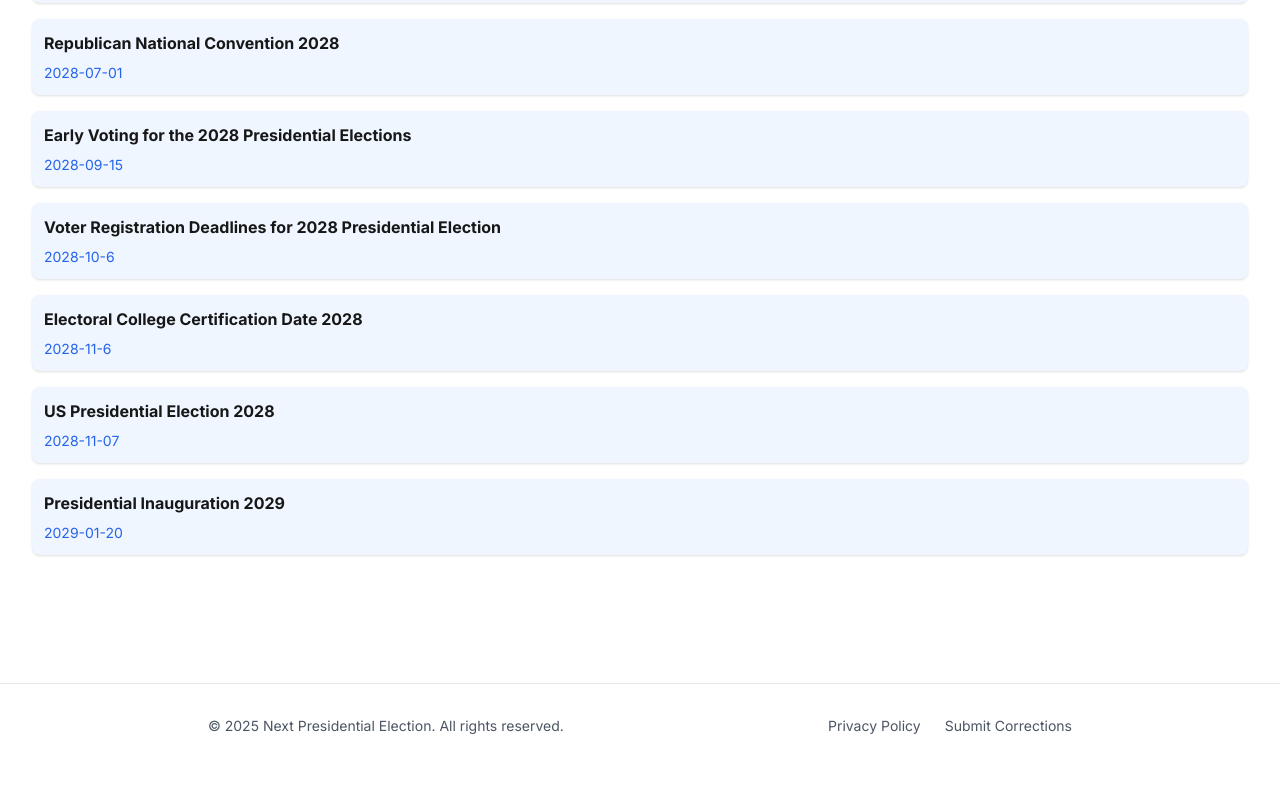
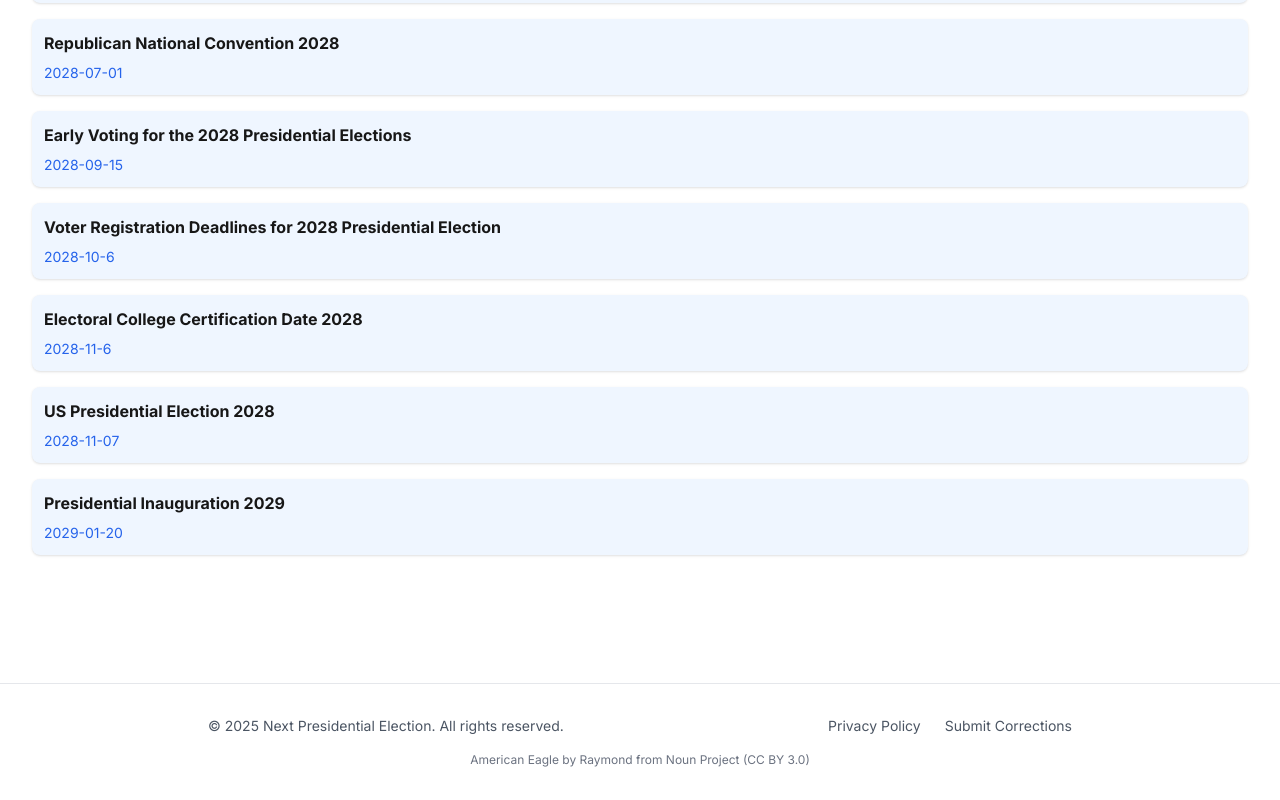
Before and after one commit to AdventureBear/inauguration-countdown, a Next.js app: page / in a window 1280 px wide. Shown: the part 625-1425 px from the top of the page. Before the commit the page ends 1393 px from the top, so only its background shows below. Built offline with nearby package versions, Linux system fonts and the light colour scheme.

Commit message:
Add attribution for American Eagle icon in Footer

```diff
--- a/components/Footer.tsx
+++ b/components/Footer.tsx
@@ -29,6 +29,9 @@ export default function Footer() {
                         </ul>
                     </nav>
                 </div>
+                <div className="mt-4 text-xs text-center text-gray-500 dark:text-gray-500">
+                    American Eagle by Raymond from <a href="https://thenounproject.com/browse/icons/term/american-eagle/" target="_blank" rel="noopener noreferrer" title="American Eagle Icons" className="hover:text-blue-600 dark:hover:text-blue-400">Noun Project</a> (CC BY 3.0)
+                </div>
             </div>
         </footer>
     );
```
Also changed, not shown: app/favicon.png (deleted), 1 other file (tests, documents, lock files or other folders).
